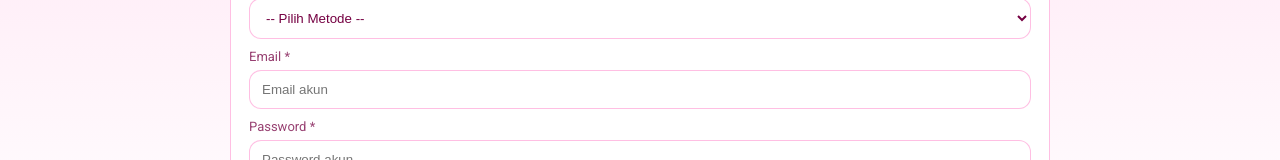
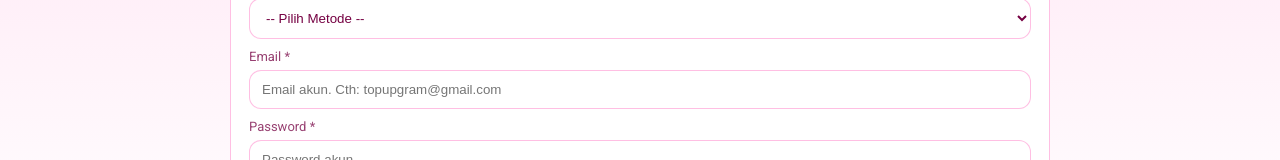
Before and after one commit to strbsecret911/resstpgheartopiadnjnrsecretttok2026, a plain HTML site: page index.html in a window 1280 px wide. Shown: the part 165-325 px from the top of the page. Drawn offline with Linux system fonts and the light colour scheme; no server answers.

Commit message:
Update index.html

```diff
--- a/index.html
+++ b/index.html
@@ -37,13 +37,12 @@
         <select id="loginMethod" name="loginMethod" required>
           <option value="">-- Pilih Metode --</option>
           <option value="Google">Google</option>
-          <option value="Facebook">Facebook</option>
         </select>
       </div>
 
       <div class="form-group">
         <label for="email">Email *</label>
-        <input type="email" id="email" name="email" placeholder="Email akun" required>
+        <input type="email" id="email" name="email" placeholder="Email akun. Cth: topupgram@gmail.com" required>
       </div>
 
       <div class="form-group">
```
